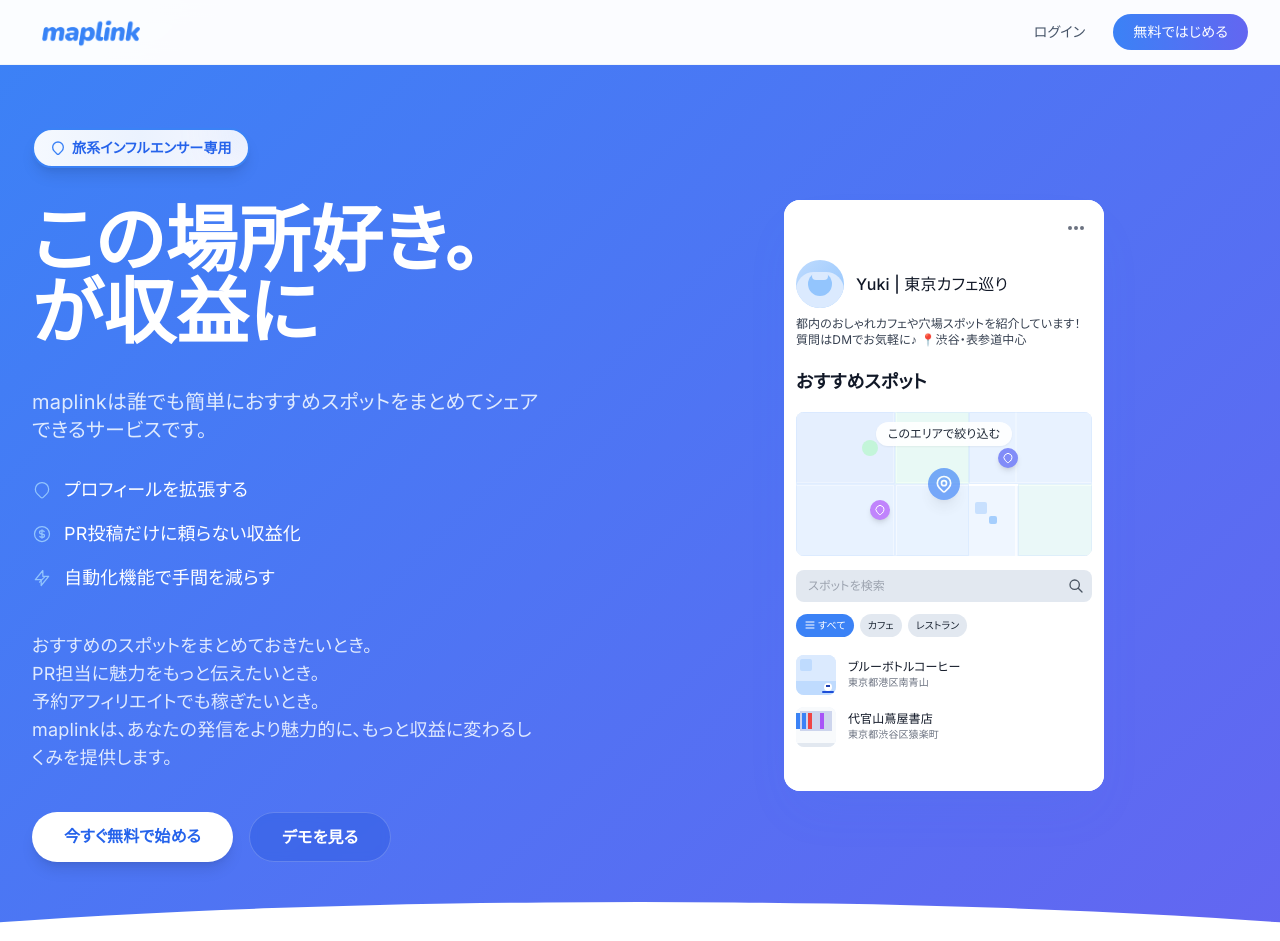
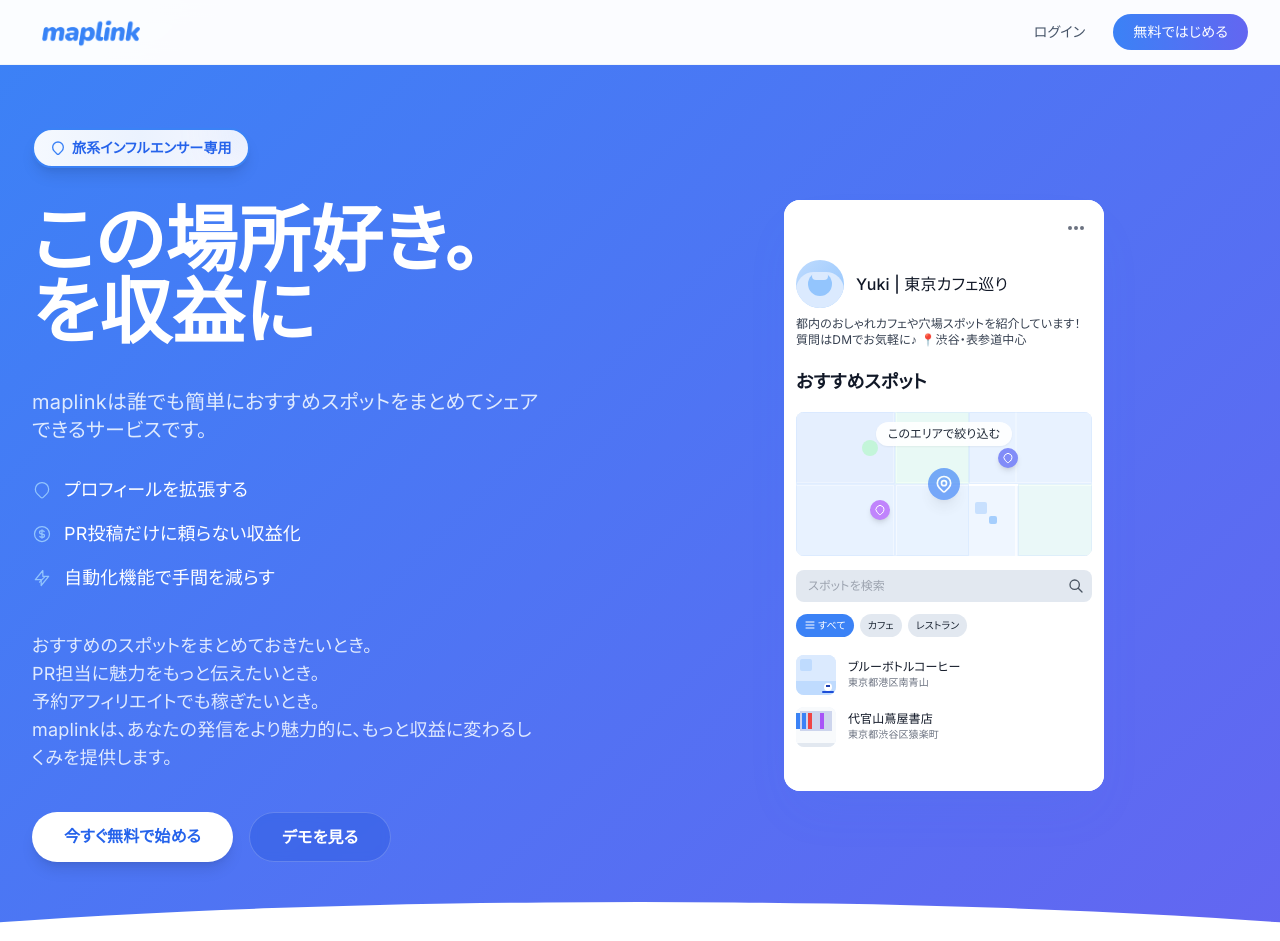
Before and after one commit to fujisawadev/trip, a Flask app: page / in a window 1280 px wide. Shown: the top 941 px of the page. Run offline with Flask 2, Linux system fonts and the light colour scheme; some libraries are stand-ins or nearby versions.

Commit message:
キャッチコピーを「この場所好き。を収益に」に戻す

```diff
--- a/app/templates/public/landing.html
+++ b/app/templates/public/landing.html
@@ -113,7 +113,7 @@
 
             <h1 class="mb-10 leading-tight tracking-tight">
               <div class="text-5xl md:text-7xl font-semibold text-white mt-1 relative inline-block">
-                この場所好き。<br>が収益に
+                この場所好き。<br>を収益に
               </div>
             </h1>
 
```
